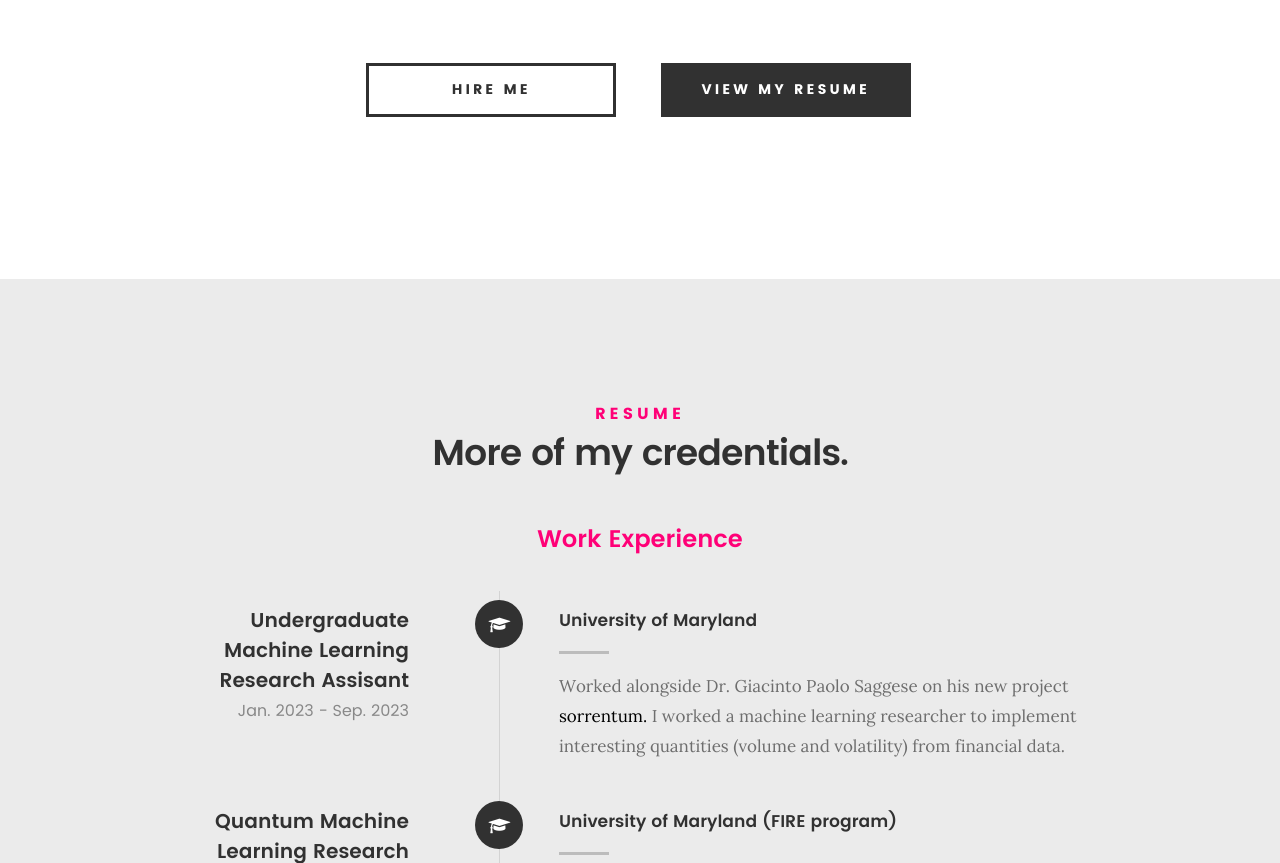
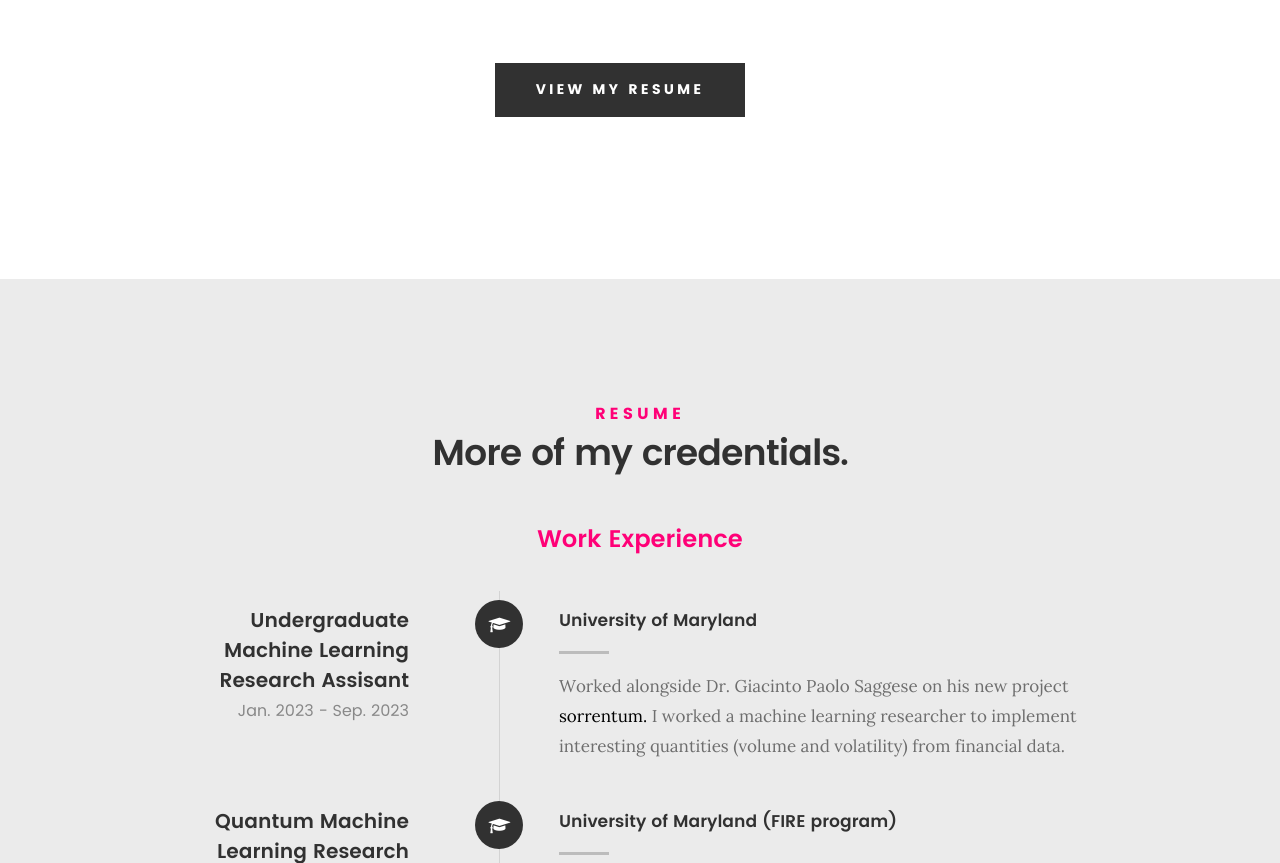
Before and after one commit to dchoi127/dchoi127.github.io, a plain HTML site: page index.html in a window 1280 px wide. Shown: the part 1822-2685 px from the top of the page. Drawn offline with Linux system fonts and the light colour scheme.

Commit message:
hire button

```diff
--- a/index.html
+++ b/index.html
@@ -193,7 +193,7 @@
 
    	<div class="row button-section">
    		<div class="col-twelve">
-   			<a href="#contact" title="Hire Me" class="button stroke smoothscroll">Hire Me</a>
+   			<!-- <a href="#contact" title="Hire Me" class="button stroke smoothscroll">Hire Me</a> -->
    			<a href="https://drive.google.com/file/d/1MxS0CkVBtYb4q7C3XnmcbxzYxMtoGRgy/view?usp=sharing" title="View my Resume" class="button button-primary">View my Resume</a>
    		</div>
    	</div>
```
